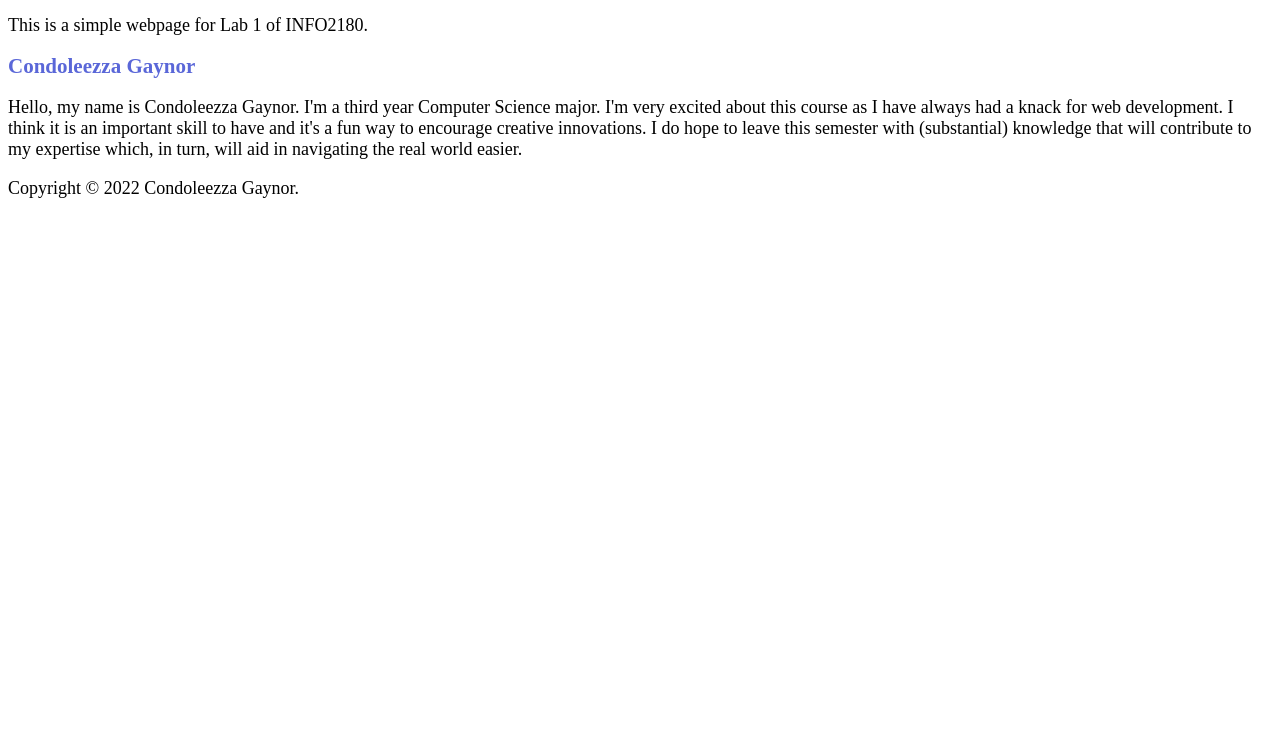
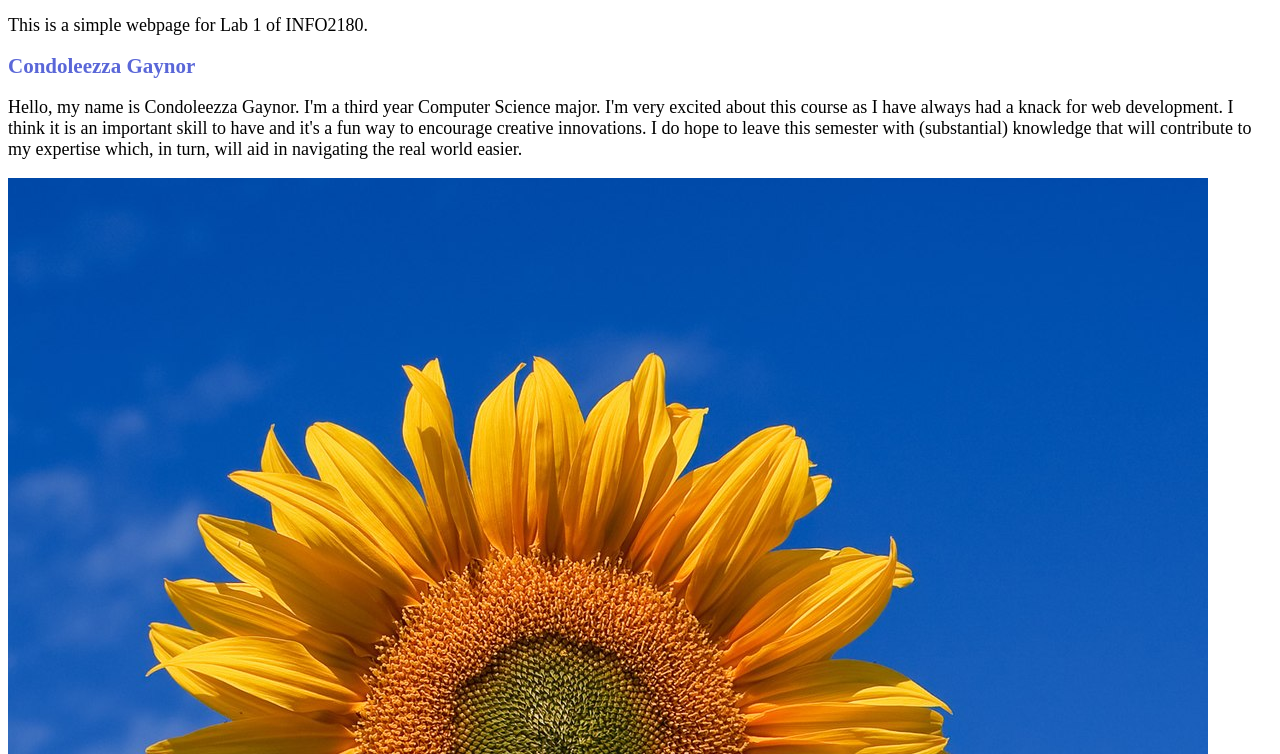
Before and after one commit to gynrc/info2180-lab1, a plain HTML site: page index.html in a window 1280 px wide. Shown: the part 46-800 px from the top of the page. Drawn offline with Linux system fonts and the light colour scheme.

Commit message:
added image to webpage

```diff
--- a/index.html
+++ b/index.html
@@ -19,6 +19,7 @@
     I think it is an important skill to have and it's a fun way to encourage creative innovations.
  	I do hope to leave this semester with (substantial) knowledge that will contribute to
 	my expertise which, in turn, will aid in navigating the real world easier.</p>
+ <img src="sunflower.jpg" alt="Sunflower image"/>
  </main>
  <footer>
  <p>Copyright &copy; 2022 Condoleezza Gaynor.</p>
```
